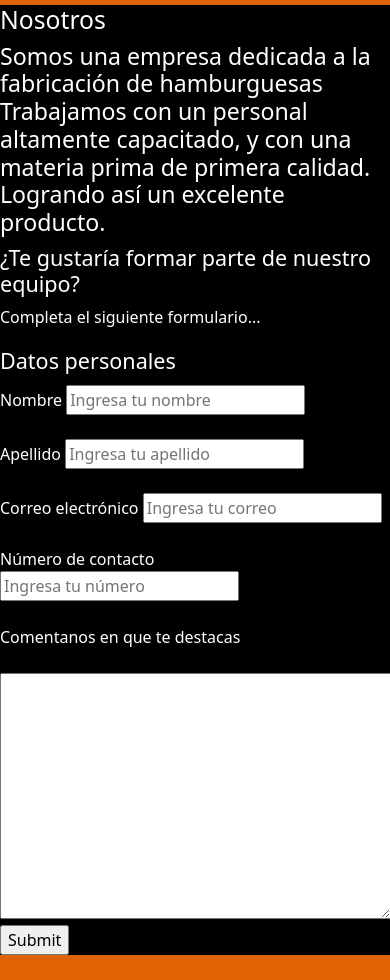
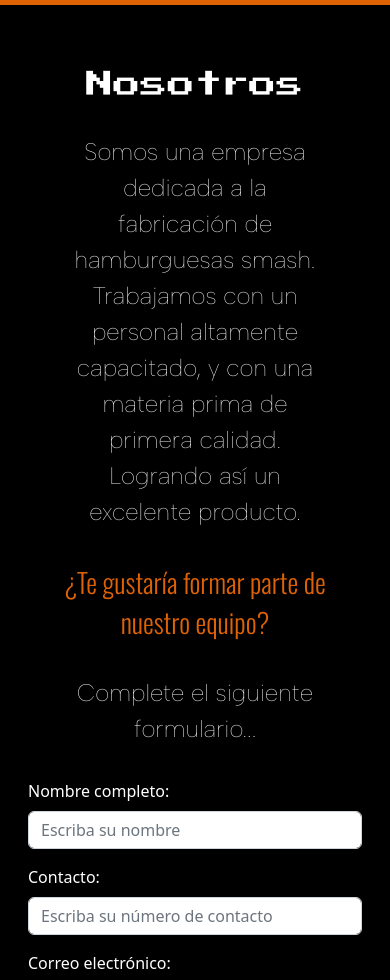
Before and after one commit to SantiAlmiron/BurgerSmash, a website: page pages/nosotros.html in a window 390 px wide. Shown: the part 101-1081 px from the top of the page. Drawn offline with nearby package versions, Linux system fonts and the light colour scheme.

Commit message:
agregando sección nosotros

```diff
--- a/pages/nosotros.html
+++ b/pages/nosotros.html
@@ -4,8 +4,8 @@
     <meta charset="UTF-8">
     <meta http-equiv="X-UA-Compatible" content="IE=edge">
     <meta name="viewport" content="width=device-width, initial-scale=1.0">
-    <meta name="keywords" content="hamburguesas, burger, cheddar, comida rápida, fast food, smash">
-    <meta name="description" content="Las mejores hamburguesas smash, ven y pruébalas.">
+    <meta name="keywords" content="excelente calidad, materia prima, personal capacitado">
+    <meta name="description" content="Únete a nuestro equipo.">
     <!--CSS PROPIO-->
     <link href="https://cdn.jsdelivr.net/npm/bootstrap@5.2.0-beta1/dist/css/bootstrap.min.css" rel="stylesheet" integrity="sha384-0evHe/X+R7YkIZDRvuzKMRqM+OrBnVFBL6DOitfPri4tjfHxaWutUpFmBp4vmVor" crossorigin="anonymous">
     <!--CSS PROPIO-->
@@ -53,47 +53,41 @@
 
 
 
-    <main>
-        <section class="Nosotros">
-            <h2 class="Nosotros__subtitulo">Nosotros</h2>
-            <h3>Somos una empresa dedicada a la fabricación de hamburguesas
+    <main class="Main">
+      <section class="container Nosotros">
+        <h2 class="Nosotros__titulo">Nosotros</h2>
+        <p class="Nosotros__info1">Somos una empresa dedicada a la fabricación de hamburguesas smash.
           Trabajamos con un personal altamente capacitado, y con una materia prima de primera calidad.
           Logrando así un excelente producto.
-            </h3>
-            <h4>¿Te gustaría formar parte de nuestro equipo?</h4>
-            <p>Completa el siguiente formulario...</p>
+        </p>
+        <p class="Nosotros__info2">¿Te gustaría formar parte de nuestro equipo?</p>
+        <p class="Nosotros__descripcion">Complete el siguiente formulario...</p>
       </section>
 
 
-        <section class="Nosotros__formulario">
-            <form action="Formulario">
-                <fieldset>
-                    <legend>Datos personales</legend>
-                    <label for="nombre">Nombre</label>
-                    <input type="text" name="nombre" placeholder="Ingresa tu nombre" id="name" required>
-                    <br>
-                    <br>
-                    <label for="apellido">Apellido</label>
-                    <input type="text" name="apellido" placeholder="Ingresa tu apellido" id="apellido" required>
-                    <br>
-                    <br>
-                    <label for="correo">Correo electrónico</label>
-                    <input type="email" name="correo" placeholder="Ingresa tu correo" id="correo" required>
-                    <br>
-                    <br>
-                    <label for="num">Número de contacto</label>
-                    <input type="number" name="num" placeholder="Ingresa tu número" id="num" required>
-                    <br>
-                    <br>
-                    <label for="comentario">Comentanos en que te destacas</label>
-                    <br>
-                    <br>
-                    <textarea name="comentario" id="comentario" cols="40" rows="10"></textarea>
-                    <br>
-                    <input type="submit">
-                </fieldset>
+      <section class="container Formulario">
+        <form>
+          <div class="mb-3">
+            <label for="exampleFormControlInput1" class="form-label">Nombre completo:</label>
+            <input type="name" class="form-control" id="exampleFormControlInput1" placeholder="Escriba su nombre" required>
+          </div>
+          <div class="mb-3">
+            <label for="exampleFormControlInput1" class="form-label">Contacto:</label>
+            <input type="number" class="form-control" id="exampleFormControlInput1" placeholder="Escriba su número de contacto" required>
+          </div>
+          <div class="mb-3">
+            <label for="exampleFormControlInput1" class="form-label">Correo electrónico:</label>
+            <input type="email" class="form-control" id="exampleFormControlInput1" placeholder="Escriba su correo" required>
+          </div>
+          <div class="mb-3">
+            <label for="exampleFormControlTextarea1" class="form-label">Comentarios:</label>
+            <textarea class="form-control" id="exampleFormControlTextarea1" rows="3"></textarea>
+          </div>
+          <button type="submit" class="Formulario__btm">Enviar</button>
         </form>
       </section>
+
+    </main>
 
   <!--FOOTER-->
   <footer class="Footer">
@@ -115,8 +109,6 @@
   </footer>
 
 
-    </main>
-
   <script src="https://cdn.jsdelivr.net/npm/bootstrap@5.2.0-beta1/dist/js/bootstrap.bundle.min.js" integrity="sha384-pprn3073KE6tl6bjs2QrFaJGz5/SUsLqktiwsUTF55Jfv3qYSDhgCecCxMW52nD2" crossorigin="anonymous"></script>
 </body>
 </html>
--- a/scss/layout/_footer.scss
+++ b/scss/layout/_footer.scss
@@ -20,5 +20,4 @@
     &__info {
         display: flex;
     }
-
 }
--- a/scss/paginas/_nosotros.scss
+++ b/scss/paginas/_nosotros.scss
@@ -0,0 +1,33 @@
+
+
+.Nosotros{
+    padding: 1rem;
+    &__titulo {
+        font-family: $fuente-titulo;
+        margin: 2rem;
+        font-size: $xlarge;
+        color: white;
+    }
+    &__info1 {
+        margin: 2rem;
+        font-size: $large;
+        font-family: $fuente-descripcion;
+    }
+    &__info2 {
+        font-size: $large;
+        font-family: $fuente-info;
+        text-align: center;
+        color: $color-principal;
+        margin-bottom: 2rem;
+    }
+    &__descripcion{
+        font-size: $medium;
+        font-family: $fuente-descripcion;
+    }
+}
+
+.Formulario{
+    &__btm{
+        background-color: $color-principal;
+    }
+}
--- a/scss/paginas/_productos.scss
+++ b/scss/paginas/_productos.scss
@@ -4,13 +4,14 @@
     &__titulo {
         font-family: $fuente-titulo;
         margin: 2rem;
-        font-size: $xxlarge;
+        font-size: $xlarge;
         color: white;
         }
     &__info {
         font-size: $xlarge;
         text-align: center;
         font-family: $fuente-info;
+        color: $color-principal;
     }
 }
 
--- a/scss/paginas/_promos.scss
+++ b/scss/paginas/_promos.scss
@@ -5,12 +5,22 @@
         text-align: center;
         font-family: $fuente-info;
         margin-bottom: 2rem;
+        color: $color-principal;
     }
     &__titulo {
     font-family: $fuente-titulo;
     margin: 2rem;
-    font-size: $large;
+    font-size: $xlarge;
     }
+    &__info2{
+        font-size: $medium;
+        text-align: center;
+        font-family: $fuente-descripcion;
+    }
+}
+
+.Main{
+    margin-bottom: 5rem;
 }
 
 .Promociones{
--- a/scss/secciones/_home.scss
+++ b/scss/secciones/_home.scss
@@ -7,7 +7,7 @@
         text-align: center;
 
     &__titulo{
-        font-size: $xxlarge;
+        font-size: $xlarge;
         font-family: $fuente-titulo;
         margin: 2rem;
         color: white;
@@ -18,6 +18,7 @@
         font-size: $xlarge;
         text-align: center;
         font-family: $fuente-info;
+        color: $color-principal;
     }
     &__img {
         width: 90%;
@@ -56,10 +57,11 @@
         padding-top: 2rem;
 
         &__titulo {
-            padding-bottom: 3rem;
+            padding-bottom: 4rem;
             font-size: $xlarge;
             text-align: center;
             font-family: $fuente-info;
+            color: $color-principal;
         }
         &__img {
             width: 80%;
--- a/scss/utilidades/_mediaqueries.scss
+++ b/scss/utilidades/_mediaqueries.scss
@@ -1,9 +1,6 @@
         /*TABLET*/
 
 @media all and (max-width: 991px) {
-
-    .Main {
-        margin-bottom: 5rem; }
 
     .Home{
         text-align: center;
@@ -148,7 +145,6 @@
             text-align: center;
             margin-bottom: 2rem;
             font-size: $large;
-            color: $color-principal;
         }
         &__info {
             margin-bottom: 2rem;
@@ -217,10 +213,6 @@
         }
     }
 
-    .Main{
-        padding: 1rem;
-        margin: 0rem;
-    }
     .Menu {
         font-size: $xsmall;
         padding: 0;
@@ -235,7 +227,6 @@
             margin-bottom: 2rem;
             font-size: $medium;
             text-align: center;
-            color: $color-principal;
         }
         &__info {
             font-size: $small;
@@ -256,7 +247,6 @@
             width: 70%;
 
         }
-
         &__titulo {
             padding-top: 1rem;
             font-size: $medium;
@@ -276,7 +266,6 @@
         &__img {
             width: 60%;
         }
-
         &__titulo {
             font-size: $medium;
             padding-top: 1rem
@@ -338,7 +327,6 @@
     /*PROMOCIONES*/
 
     .Promos {
-        padding: 1rem;
 
         &__info {
             font-size: $large;
@@ -349,6 +337,9 @@
         margin-bottom: 2rem;
         font-size: $medium;
         text-align: center;
+        }
+        &__info2{
+            font-size: $small;
         }
     }
 
@@ -381,4 +372,37 @@
         }
     }
 
+    /*NOSOTROS*/
+    .Nosotros{
+        text-align: center;
+        align-items: center;
+        justify-content: center;
+
+        &__titulo {
+            font-family: $fuente-titulo;
+            margin: 2rem;
+            font-size: $large;
+            color: white;
+        }
+        &__info1 {
+            margin: 2rem;
+            font-size: $medium;
+            font-family: $fuente-descripcion;
+        }
+        &__info2 {
+            font-size: $large;
+            font-family: $fuente-info;
+            text-align: center;
+            color: $color-principal;
+            margin-bottom: 2rem;
+        }
+        &__descripcion{
+            font-size: $medium;
+            font-family: $fuente-descripcion;
+        }
+    }
+    .Main{
+        padding-bottom: 3rem;
+        margin: 1rem;
+    }
 }
```
Also changed, not shown: pages/promos.html (+14 -8 lines), css/estilos.css. Lines whose indentation alone changed are shown as unchanged.
